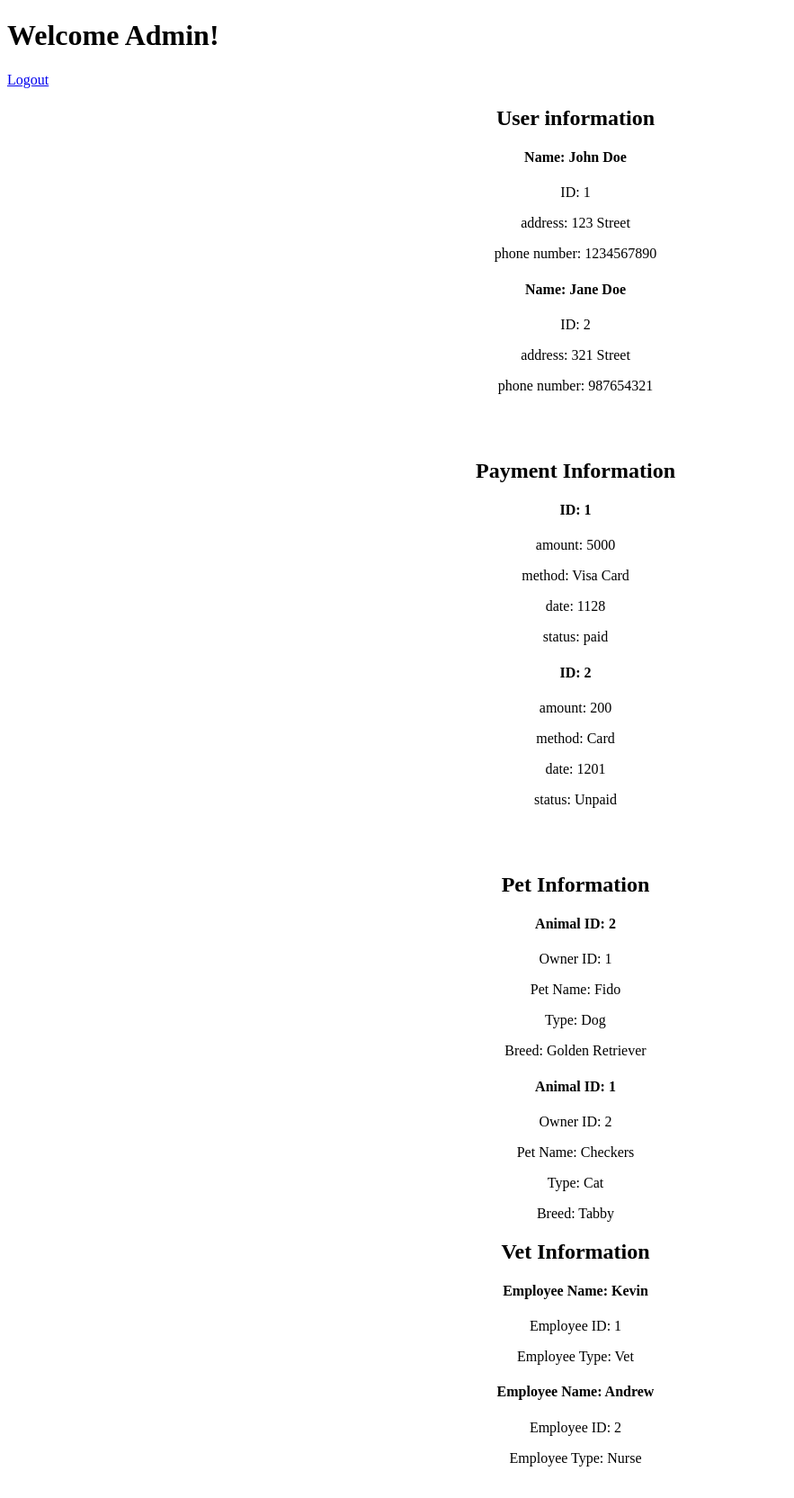
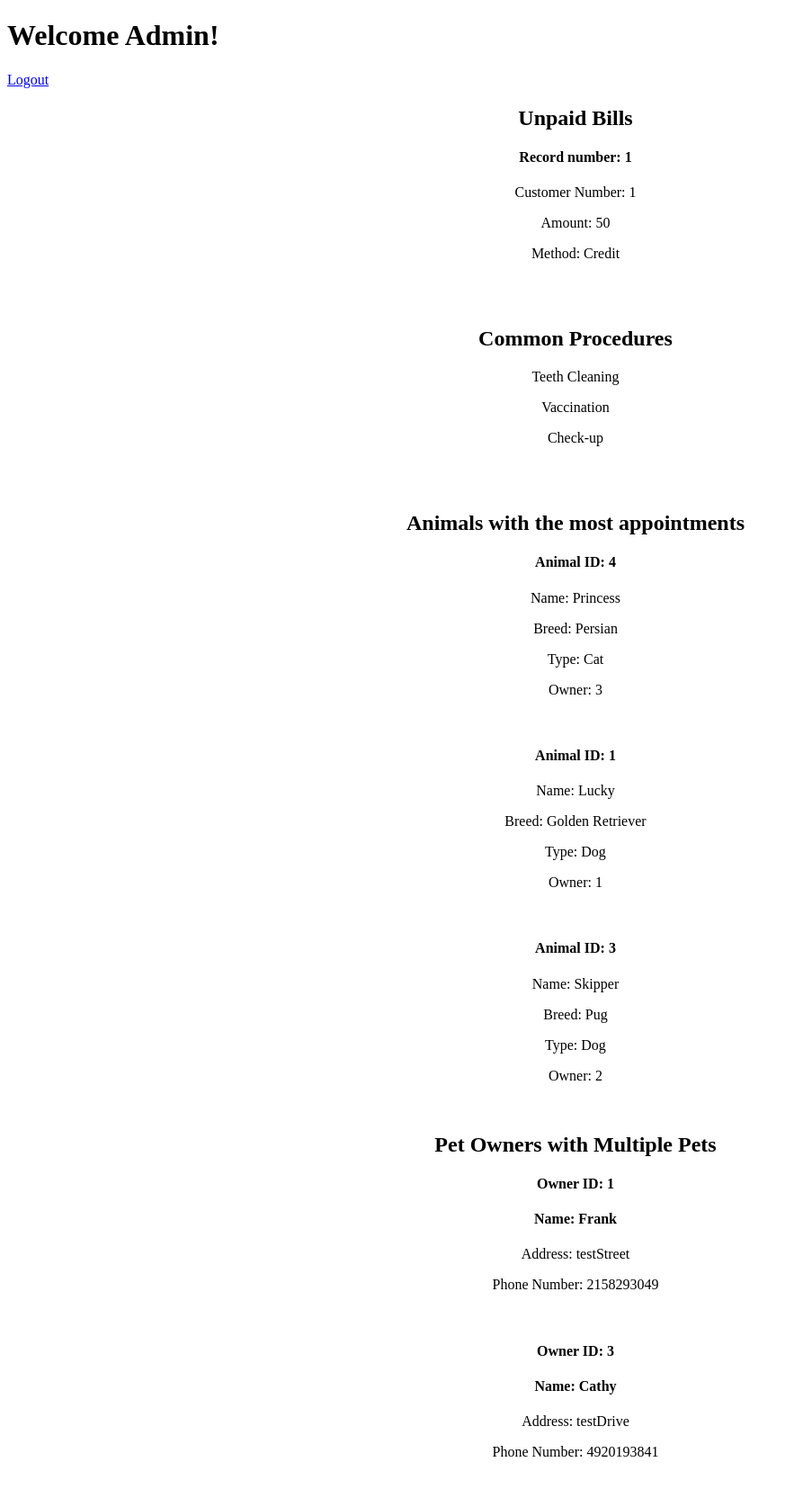
Before and after one commit to KianAlikhani/Vet341, a Flask app: page / in a window 1280 px wide. Shown: the whole page at 90% size, without its empty margins (0-883 px from the left). Before the commit the page ends 1630 px from the top, so only its background shows below. Run offline with Flask 2, Linux system fonts and the light colour scheme; a user stored in the database is signed in; data comes from the database, SQL or seed files in the repository; some libraries are stand-ins or nearby versions.

Commit message:
Populated admin and user dashboard with queries from get request

```diff
--- a/templates/admin/index.html
+++ b/templates/admin/index.html
@@ -4,66 +4,95 @@
   <meta charset = "utf-8"/>
   <script src="https://ajax.googleapis.com/ajax/libs/jquery/3.2.1/jquery.min.js"></script>
   <script>
-    $(function() {
+    $(document).ready(function() {
 
-        var inputUserData = [{"o_id": 1, "o_name": "John Doe", "o_address": "123 Street", "phone_number": 1234567890}, {"o_id": 2, "o_name": "Jane Doe", "o_address": "321 Street", "phone_number": 0987654321}];
+			//unpaid bills, common proc, get animals with most appt, get owners with multiple animals
+	  var uB = $.ajax({
+		   type: 'GET',
+		   url: "/request/getUnpaidBills",
+		   data: {},
+		   async: false}
+		);
+	  var cP = $.ajax({
+		   type: 'GET',
+		   url: "/request/getCommonProcedures",
+		   data: {},
+		   async: false}
+		);
 
-        for (var i=0; i< inputUserData.length; i++){
-		    var o_id = inputUserData[i]["o_id"];
-		    var name = inputUserData[i]["o_name"];
-			var address = inputUserData[i]["o_address"];
-			var phone_number = inputUserData[i]["phone_number"];
+	  var mostA = $.ajax({
+		   type: 'GET',
+		   url: "/request/getAnimalsWithMostAppointments",
+		   data: {},
+		   async: false}
+		);
+	  var multA = $.ajax({
+		   type: 'GET',
+		   url: "/request/getOwnersWithMultAnimals",
+		   data: {},
+		   async: false}
+		);
 
-			$("<h4> Name: " + name + "</h4>").appendTo("#user");
-		    $("<p> ID: " + o_id + "</p>").appendTo("#user");
-			$("<p> address: " + address + "</p>").appendTo("#user");
-			$("<p> phone number: " + phone_number + "</p>").appendTo("#user");
-		}
+	  var parsedUB = JSON.parse(uB.responseText);
+	  var parsedCP = JSON.parse(cP.responseText);
+	  var parsedMostA = JSON.parse(mostA.responseText);
+	  var parsedMultA = JSON.parse(multA.responseText);
 
-		 var inputPaymentData = [{"o_id": 1, "amount": 5000, "method": "Visa Card", "date": "1128", "status": "paid"}, {"o_id": 2, "amount": 200, "method": "Card", "date": "1201", "status": "Unpaid"}];
+	   //unpaid bills amount date method o_id, r_id
+	   for( var i=0; i<parsedUB.length; i++){
+		  var object = parsedUB[i];
+		  var r_id = object['r_id'];
+		  var o_id = object['o_id'];
+		  var amount = object['amount'];
+		  var date = object['date'];
+		  var method = object['method'];
+		  $("<h4> Record number: " + r_id + "</h4>").appendTo("#uB");
+		  $("<p> Customer Number: " + o_id + "</p>").appendTo("#uB");
+		  $("<p> Amount: " + amount + "</p>").appendTo("#uB");
+		  $("<p> Method: " + method + "</p>").appendTo("#uB");
 
-		 for (var i=0; i< inputPaymentData.length; i++){
-		    var o_id = inputPaymentData[i]["o_id"];
-		    var amount = inputPaymentData[i]["amount"];
-			var method = inputPaymentData[i]["method"];
-			var date = inputPaymentData[i]["date"];
-			var status = inputPaymentData[i]["status"];
+	    }
 
-			$("<h4> ID: " + o_id + "</h4>").appendTo("#pay");
-		    $("<p> amount: " + amount + "</p>").appendTo("#pay");
-			$("<p> method: " + method + "</p>").appendTo("#pay");
-			$("<p> date: " + date + "</p>").appendTo("#pay");
-			$("<p> status: " + status + "</p>").appendTo("#pay");
-		}
+	   //common procedures
+	   for( var i=0; i<parsedCP.length; i++){
+		  var object = parsedCP[i];
+		  var p_name = object['p_name'];
 
-	     var inputPetData = [{"a_id": 2, "o_id": 1, "name": "Fido", "type": "Dog", "breed": "Golden Retriever"}, {"a_id": 1, "o_id": 2, "name": "Checkers", "type": "Cat", "breed": "Tabby"}];
 
-		 for (var i=0; i< inputPetData.length; i++){
-		    var a_id = inputPetData[i]["a_id"];
-		    var o_id = inputPetData[i]["o_id"];
-			var name = inputPetData[i]["name"];
-			var type = inputPetData[i]["type"];
-			var breed = inputPetData[i]["breed"];
+		  $("<p>" + p_name + "</p>").appendTo("#cP");
+	    }
 
-			$("<h4> Animal ID: " + a_id + "</h4>").appendTo("#pet");
-		    $("<p> Owner ID: " + o_id + "</p>").appendTo("#pet");
-			$("<p> Pet Name: " + name + "</p>").appendTo("#pet");
-			$("<p> Type: " + type + "</p>").appendTo("#pet");
-			$("<p> Breed: " + breed + "</p>").appendTo("#pet");
-		}
+       //a_id, a_name, breed, type, o_id
+	   for( var i=0; i<parsedMostA.length; i++){
+		  var object = parsedMostA[i];
 
-	     var inputEmpData = [{"e_id": 1, "e_name": "Kevin", "e_type": "Vet"},{"e_id": 2, "e_name": "Andrew", "e_type": "Nurse"}];
+		  var a_id = object['a_id'];
+		  var a_name = object['a_name'];
+		  var breed = object['breed'];
+		  var type = object['type'];
+		  var o_id = object['o_id'];
+		  $("<h4> Animal ID: " + a_id + "</h4>").appendTo("#mostA");
+		  $("<p> Name: " + a_name + "</p>").appendTo("#mostA");
+		  $("<p> Breed: " + breed + "</p>").appendTo("#mostA");
+		  $("<p> Type: " + type + "</p>").appendTo("#mostA");
+		  $("</p> Owner: " + o_id + "</p><br>").appendTo("#mostA");
+	    }
+		//
+		for( var i=0; i<parsedMultA.length; i++){
+		  var object = parsedMultA[i];
+		  console.log(object);
+		  var o_id = object['o_id'];
+		  var o_name = object['o_name'];
+		  var o_address = object['o_address'];
+		  var phone_number = object['phone_number'];
 
-		 for (var i=0; i< inputEmpData.length; i++){
-		    var e_id = inputEmpData[i]["e_id"];
-		    var e_name = inputEmpData[i]["e_name"];
-			var e_type = inputEmpData[i]["e_type"];
-			console.log(name);
+		  $("<h4> Owner ID: " + o_id + "</h4>").appendTo("#multA");
+		  $("<h4> Name: " + o_name + "</h4>").appendTo("#multA");
+		  $("<p> Address: " + o_address + "</p>").appendTo("#multA");
+		  $("<p> Phone Number: " + phone_number + "</p><br>").appendTo("#multA");
 
-			$("<h4> Employee Name: " + e_name + "</h4>").appendTo("#emp");
-		    $("<p> Employee ID: " + e_id + "</p>").appendTo("#emp");
-			$("<p> Employee Type: " + e_type + "</p>").appendTo("#emp");
-		}
+	    }
+
 
     });
 
@@ -72,25 +101,25 @@
 	<h1>Welcome Admin!</h1>
 	<a href='/logout'>Logout</a>
 
-	<div id = "user", align = "center">
-	    <h2>User information</h2>
+	<div id = "uB", align = "center">
+	    <h2>Unpaid Bills</h2>
 	</div>
 
 	<br>
 	<br>
 
-	<div id = "pay", align = "center">
-	    <h2>Payment Information</h2>
+	<div id = "cP", align = "center">
+	    <h2>Common Procedures</h2>
 	</div>
 
     <br>
 	<br>
 
-	<div id = "pet", align = "center">
-	    <h2>Pet Information</h2>
+	<div id = "mostA", align = "center">
+	    <h2>Animals with the most appointments</h2>
 	</div>
 
-	<div id = "emp", align = "center">
-	    <h2>Vet Information</h2>
+	<div id = "multA", align = "center">
+	    <h2>Pet Owners with Multiple Pets</h2>
 	</div>
 </body>
```
Also changed, not shown: templates/user/index.html (+139 -27 lines).
